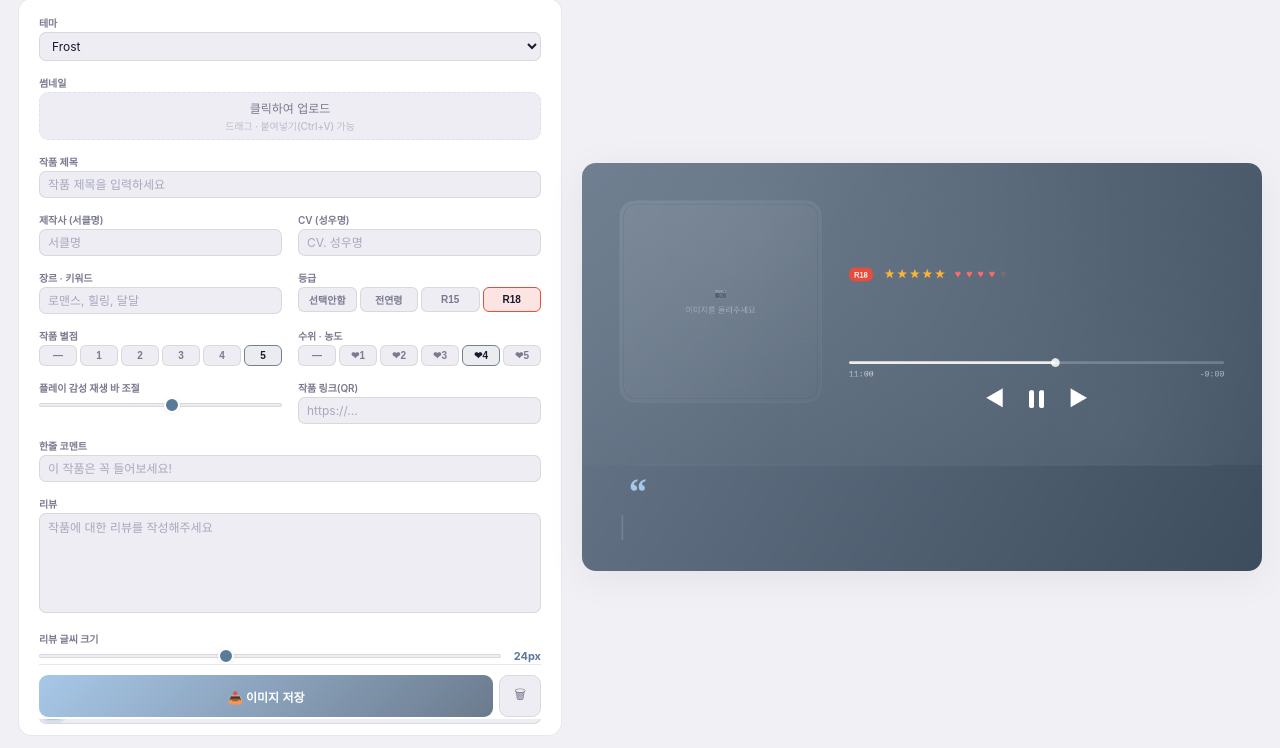
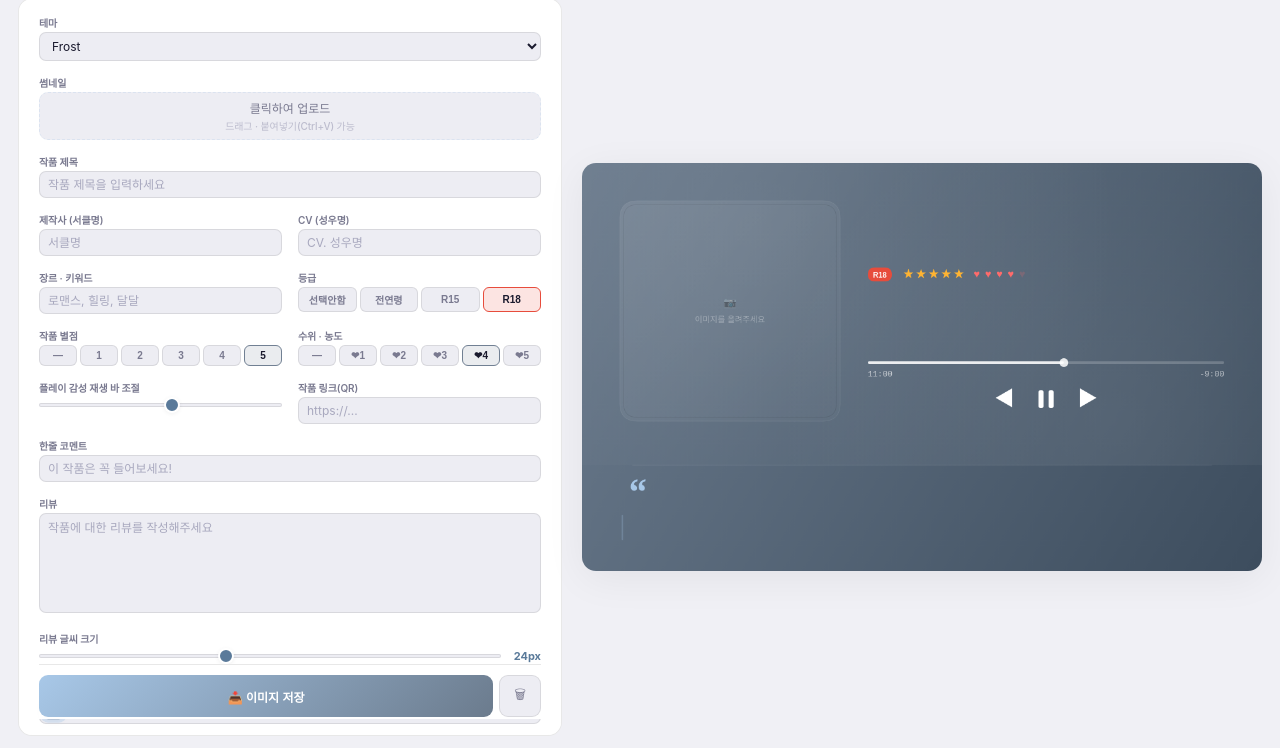
Before and after one commit to wcoconut-design/voice-reviewcard, a plain HTML site: page index.html in a window 1280 px wide. Shown: the part 52-800 px from the top of the page. Drawn offline with nearby package versions, Linux system fonts and the light colour scheme; a web font is replaced by a local one.

Commit message:
Update index.html

```diff
--- a/index.html
+++ b/index.html
@@ -650,7 +650,7 @@ function drawPage1(ctx,W,H,layout){
   drawBg(ctx,W,H,t,isL,unified,topH);
 
   // 썸네일 박스 드로잉 (1:1)
-  const tw=320,th=320,tx=60,ty=60,pad=6;
+  const tw=350,th=350,tx=60,ty=60,pad=6;
   drawRR(ctx,tx,ty,tw,th,28);
   const fg=ctx.createLinearGradient(tx,ty,tx+tw,ty+th);
   fg.addColorStop(0,isL?"rgba(0,0,0,0.025)":"rgba(255,255,255,0.09)");
```
